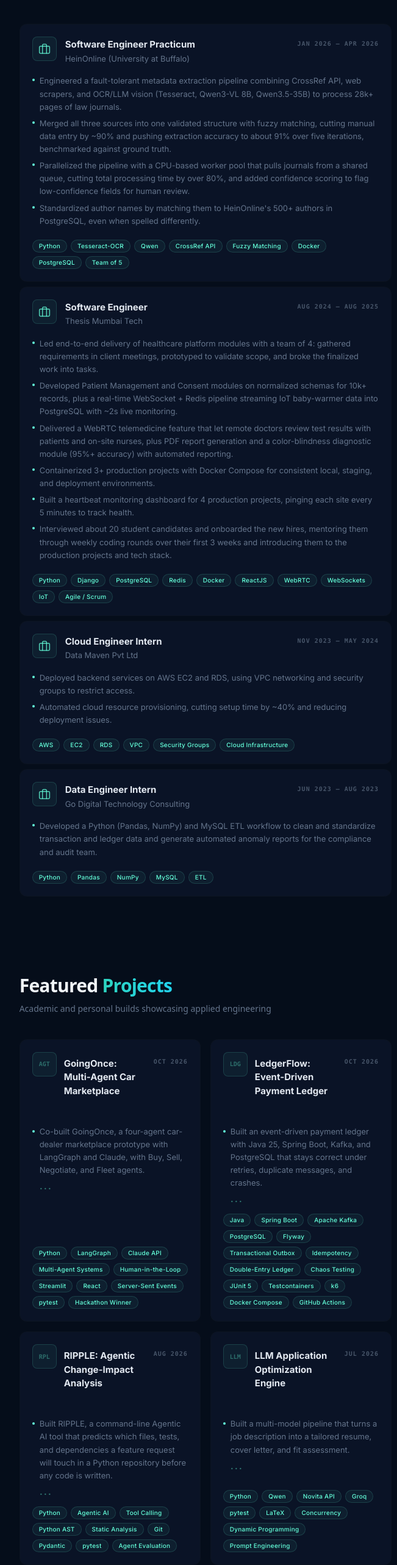
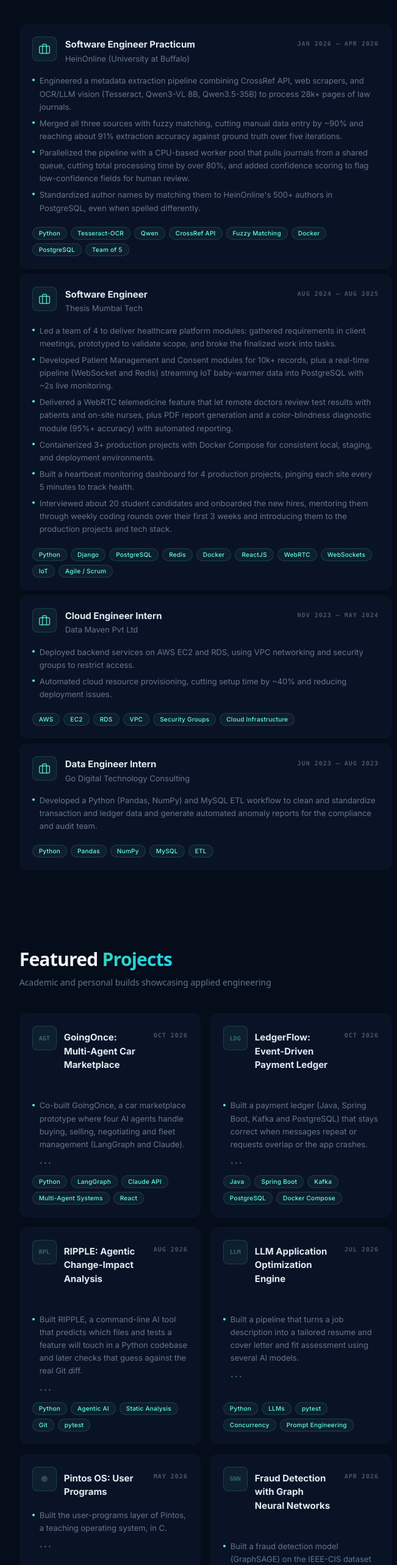
Before and after one commit to Jaypath456/jay-portfolio, a Next.js app: page / in a window 1280 px wide. Shown: the part 960-3526 px from the top of the page at 61% size, without its empty margins (590-1241 px from the left). Built offline with nearby package versions, Linux system fonts and the light colour scheme.

Commit message:
updated CV and concized projects

```diff
--- a/app/page.tsx
+++ b/app/page.tsx
@@ -804,65 +804,30 @@ function TechCard({ category, icon, items }: { category: string; icon: string; i
 
 const techStack: { category: string; icon: string; items: { name: string }[] }[] = [
   {
+    category: 'Programming Languages', icon: '</>',
+    items: [
+      { name: 'Python' }, { name: 'Java' }, { name: 'JavaScript' }, { name: 'Go' }, { name: 'C' }, { name: 'SQL' },
+    ],
+  },
+  {
     category: 'ML & AI', icon: '🧠',
     items: [
       { name: 'PyTorch' }, { name: 'PyTorch Geometric' }, { name: 'TensorFlow' }, { name: 'scikit-learn' },
-      { name: 'Machine Learning' }, { name: 'Deep Learning' }, { name: 'LLMs' }, { name: 'Prompt Engineering' },
-      { name: 'Agentic AI' }, { name: 'Multi-Agent Systems' }, { name: 'LangGraph' }, { name: 'Tool Calling' },
-      { name: 'Human-in-the-Loop Workflows' }, { name: 'Claude API' }, { name: 'Groq API' },
-      { name: 'Graph Neural Networks' }, { name: 'GraphSAGE' }, { name: 'GAT' }, { name: 'CNNs' },
-      { name: 'RNNs' }, { name: 'Transformers' }, { name: 'Focal Loss' }, { name: 'Model Evaluation' },
-      { name: 'OCR (Tesseract)' }, { name: 'Fuzzy Matching' }, { name: 'Threshold Optimization' },
-      { name: 'Data Preprocessing' }, { name: 'Data Transformation' },
+      { name: 'Machine Learning' }, { name: 'Deep Learning' }, { name: 'Transformers' }, { name: 'LLMs' },
+      { name: 'Prompt Engineering' }, { name: 'Agentic AI' }, { name: 'Multi-Agent Systems' }, { name: 'LangGraph' },
+      { name: 'Tool Calling' }, { name: 'Claude API' }, { name: 'Graph Neural Networks' }, { name: 'GraphSAGE' },
+      { name: 'OCR (Tesseract)' },
     ],
   },
   {
     category: 'Backend & Systems', icon: '⚙️',
     items: [
-      { name: 'Django' }, { name: 'DRF' }, { name: 'Django Channels' }, { name: 'REST API' },
-      { name: 'Apache Kafka' }, { name: 'Event-Driven Architecture' }, { name: 'Microservices' },
-      { name: 'Distributed Systems' }, { name: 'Transactional Outbox' }, { name: 'Idempotency' },
-      { name: 'Double-Entry Ledger' }, { name: 'ACID Transactions' }, { name: 'Row-Level Locking' },
-      { name: 'WebSockets' }, { name: 'Redis Pub/Sub' }, { name: 'WebRTC' }, { name: 'OAuth / Auth0' },
-      { name: 'JSON Web Tokens' }, { name: 'ETL Pipelines' }, { name: 'Web Scraping' }, { name: 'CrossRef API' },
-      { name: 'Real-Time Monitoring' }, { name: 'IoT (Arduino Uno)' },
-      { name: 'Operating Systems' }, { name: 'Kernel Development' }, { name: 'Process Lifecycle' }, { name: 'Static Analysis' },
-      { name: 'Kafka KRaft' }, { name: 'Idempotent Consumers' }, { name: 'Reconciliation' }, { name: 'Daphne (ASGI)' }, { name: 'asyncio' },
-      { name: 'JSON / YAML' },
-    ],
-  },
-  {
-    category: 'Software Engineering', icon: '🏗️',
-    items: [
-      { name: 'System Design' }, { name: 'Full-Stack Development' }, { name: 'Backend Development' },
-      { name: 'OOP' }, { name: 'Payment Systems' }, { name: 'Concurrency' }, { name: 'Thread Synchronization' },
-      { name: 'Parallel Processing' }, { name: 'Multiprocessing / Worker Pools' },
-      { name: 'Dependency Analysis' }, { name: 'Change-Impact Analysis' }, { name: 'Regression Analysis' }, { name: 'Backtracking Algorithms' },
-      { name: 'Agile' }, { name: 'Scrum' },
-    ],
-  },
-  {
-    category: 'Testing & Reliability', icon: '🧪',
-    items: [
-      { name: 'Unit Testing' }, { name: 'pytest' }, { name: 'JUnit 5' }, { name: 'AssertJ' }, { name: 'Awaitility' }, { name: 'Testcontainers' },
-      { name: 'Chaos Testing' }, { name: 'Fault Injection' }, { name: 'Load Testing' },
-      { name: 'Latency Measurement' }, { name: 'k6' }, { name: 'Locust' }, { name: 'Continuous Integration' },
-      { name: 'Actuator / Micrometer' },
-    ],
-  },
-  {
-    category: 'Cloud & DevOps', icon: '☁️',
-    items: [
-      { name: 'AWS (EC2, RDS, VPC)' }, { name: 'Docker' }, { name: 'Docker Compose' }, { name: 'Git' },
-      { name: 'GitHub' }, { name: 'GitHub Actions' }, { name: 'Maven' }, { name: 'Flyway' },
-      { name: 'Linux' }, { name: 'GitHub Copilot' }, { name: 'Cursor' }, { name: 'Claude Code' }, { name: 'LaTeX' },
-    ],
-  },
-  {
-    category: 'Programming Languages', icon: '</>',
-    items: [
-      { name: 'Python' }, { name: 'Java' }, { name: 'JavaScript' }, { name: 'Go' }, { name: 'C' },
-      { name: 'SQL' }, { name: 'HTML / CSS' },
+      { name: 'Django' }, { name: 'DRF' }, { name: 'REST API' }, { name: 'Apache Kafka' },
+      { name: 'Event-Driven Architecture' }, { name: 'Microservices' }, { name: 'Distributed Systems' },
+      { name: 'Transactional Outbox' }, { name: 'Idempotency' }, { name: 'ACID Transactions' },
+      { name: 'WebSockets' }, { name: 'Redis Pub/Sub' }, { name: 'WebRTC' }, { name: 'JSON Web Tokens' },
+      { name: 'ETL Pipelines' }, { name: 'Web Scraping' }, { name: 'Operating Systems' }, { name: 'Kernel Development' },
+      { name: 'Static Analysis' },
     ],
   },
   {
@@ -874,10 +839,31 @@ const techStack: { category: string; icon: string; items: { name: string }[] }[]
   {
     category: 'Frameworks & UI', icon: '🛠️',
     items: [
-      { name: 'React' }, { name: 'Spring Boot' }, { name: 'Spring MVC' }, { name: 'Spring Kafka' },
-      { name: 'Spring JDBC / JdbcClient' }, { name: 'Streamlit' }, { name: 'Pydantic' },
-      { name: 'Slate.js / Plate.js' }, { name: 'Pandas' }, { name: 'NumPy' }, { name: 'Librosa' },
-      { name: 'CatBoost' }, { name: 'NetworkX' }, { name: 'Matplotlib' }, { name: 'Tableau' }, { name: 'Power BI' },
+      { name: 'React' }, { name: 'Spring Boot' }, { name: 'Streamlit' }, { name: 'Pydantic' },
+      { name: 'Pandas' }, { name: 'NumPy' },
+    ],
+  },
+  {
+    category: 'Software Engineering', icon: '🏗️',
+    items: [
+      { name: 'System Design' }, { name: 'Full-Stack Development' }, { name: 'Backend Development' },
+      { name: 'OOP' }, { name: 'Payment Systems' }, { name: 'Concurrency' }, { name: 'Thread Synchronization' },
+      { name: 'Parallel Processing' }, { name: 'Agile' }, { name: 'Scrum' },
+    ],
+  },
+  {
+    category: 'Testing & Reliability', icon: '🧪',
+    items: [
+      { name: 'Unit Testing' }, { name: 'pytest' }, { name: 'JUnit 5' }, { name: 'Testcontainers' },
+      { name: 'Chaos Testing' }, { name: 'Load Testing' }, { name: 'k6' }, { name: 'Locust' },
+      { name: 'Continuous Integration' },
+    ],
+  },
+  {
+    category: 'Cloud & DevOps', icon: '☁️',
+    items: [
+      { name: 'AWS (EC2, RDS, VPC)' }, { name: 'Docker' }, { name: 'Docker Compose' }, { name: 'Git' },
+      { name: 'GitHub' }, { name: 'GitHub Actions' }, { name: 'Linux' },
     ],
   },
 ];
@@ -1267,8 +1253,8 @@ export default function Home() {
                       <ExpCard
                         period="Jan 2026 — Apr 2026" title="Software Engineer Practicum" company="HeinOnline (University at Buffalo)"
                         bullets={[
-                          "Engineered a fault-tolerant metadata extraction pipeline combining CrossRef API, web scrapers, and OCR/LLM vision (Tesseract, Qwen3-VL 8B, Qwen3.5-35B) to process 28k+ pages of law journals.",
-                          "Merged all three sources into one validated structure with fuzzy matching, cutting manual data entry by ~90% and pushing extraction accuracy to about 91% over five iterations, benchmarked against ground truth.",
+                          "Engineered a metadata extraction pipeline combining CrossRef API, web scrapers, and OCR/LLM vision (Tesseract, Qwen3-VL 8B, Qwen3.5-35B) to process 28k+ pages of law journals.",
+                          "Merged all three sources with fuzzy matching, cutting manual data entry by ~90% and reaching about 91% extraction accuracy against ground truth over five iterations.",
                           "Parallelized the pipeline with a CPU-based worker pool that pulls journals from a shared queue, cutting total processing time by over 80%, and added confidence scoring to flag low-confidence fields for human review.",
                           "Standardized author names by matching them to HeinOnline's 500+ authors in PostgreSQL, even when spelled differently."
                         ]}
@@ -1277,8 +1263,8 @@ export default function Home() {
                       <ExpCard
                         period="Aug 2024 — Aug 2025" title="Software Engineer" company="Thesis Mumbai Tech"
                         bullets={[
-                          "Led end-to-end delivery of healthcare platform modules with a team of 4: gathered requirements in client meetings, prototyped to validate scope, and broke the finalized work into tasks.",
-                          "Developed Patient Management and Consent modules on normalized schemas for 10k+ records, plus a real-time WebSocket + Redis pipeline streaming IoT baby-warmer data into PostgreSQL with ~2s live monitoring.",
+                          "Led a team of 4 to deliver healthcare platform modules: gathered requirements in client meetings, prototyped to validate scope, and broke the finalized work into tasks.",
+                          "Developed Patient Management and Consent modules for 10k+ records, plus a real-time pipeline (WebSocket and Redis) streaming IoT baby-warmer data into PostgreSQL with ~2s live monitoring.",
                           "Delivered a WebRTC telemedicine feature that let remote doctors review test results with patients and on-site nurses, plus PDF report generation and a color-blindness diagnostic module (95%+ accuracy) with automated reporting.",
                           "Containerized 3+ production projects with Docker Compose for consistent local, staging, and deployment environments.",
                           "Built a heartbeat monitoring dashboard for 4 production projects, pinging each site every 5 minutes to track health.",
@@ -1305,78 +1291,57 @@ export default function Home() {
                   </section>
 
                   {/* Projects */}
-<section id="projects" className="scroll-mt-24">
+                  <section id="projects" className="scroll-mt-24">
                     <SectionHeader whiteText="Featured" tealText="Projects" subtitle="Academic and personal builds showcasing applied engineering" />
                     <motion.div className="grid grid-cols-1 xl:grid-cols-2 gap-4" initial="hidden" whileInView="visible" viewport={{ once: true, margin: '-60px' }} variants={listVariants}>
                       <ProjectCard
                         date="Oct 2026"
                         icon="AGT" title="GoingOnce: Multi-Agent Car Marketplace" href="https://github.com/raunakpandey1/goingonce"
-                        desc="Co-built GoingOnce, a four-agent car-dealer marketplace prototype with LangGraph and Claude, with Buy, Sell, Negotiate, and Fleet agents. Won 1st place in the ACV Auctions + Copart challenge at UB's AI for Good Hackathon Design Challenge. Claude handles language and photos, while search, pricing, and negotiation math run in plain code so results repeat. Includes a Streamlit app, a React front end, and 24 pytest tests."
-                        note="Team of 4 · Hackathon prototype on simulated marketplace data · no real ACV or Copart integration"
-                        tags={['Python', 'LangGraph', 'Claude API', 'Multi-Agent Systems', 'Human-in-the-Loop', 'Streamlit', 'React', 'Server-Sent Events', 'pytest', 'Hackathon Winner']}
+                        desc="Co-built GoingOnce, a car marketplace prototype where four AI agents handle buying, selling, negotiating and fleet management (LangGraph and Claude). It won 1st place in the ACV Auctions + Copart challenge at UB's AI for Good Hackathon. Claude handles language and photos while search and pricing math run in plain code so results stay repeatable."
+                        note="Team of 4 · Hackathon prototype on simulated data"
+                        tags={['Python', 'LangGraph', 'Claude API', 'Multi-Agent Systems', 'React']}
                       />
                       <ProjectCard
                         date="Oct 2026"
                         icon="LDG" title="LedgerFlow: Event-Driven Payment Ledger" href="https://github.com/Jaypath456/ledgerFlow"
-                        desc="Built an event-driven payment ledger with Java 25, Spring Boot, Kafka, and PostgreSQL that stays correct under retries, duplicate messages, and crashes. Uses a transactional outbox, idempotent consumers, and double-entry accounting for exactly-once financial effects over at-least-once delivery. In a 200-request race on one account, exactly 50 payments succeeded, 150 were safely rejected, and the balance ended at $0. Passed 94 automated tests and a 27/27-run chaos campaign with 0 invariant violations, including 14 JVM crashes. Cut p95 latency from 121 ms to 51 ms at 200 payments/s by tuning outbox polling."
-                        note="Personal project · local single-instance stack, not production or highly available · performance and recovery figures are local-machine measurements"
-                        tags={['Java', 'Spring Boot', 'Apache Kafka', 'PostgreSQL', 'Flyway', 'Transactional Outbox', 'Idempotency', 'Double-Entry Ledger', 'Chaos Testing', 'JUnit 5', 'Testcontainers', 'k6', 'Docker Compose', 'GitHub Actions']}
+                        desc="Built a payment ledger (Java, Spring Boot, Kafka and PostgreSQL) that stays correct when messages repeat or requests overlap or the app crashes. It uses safe-to-repeat message handling and double-entry accounting so every payment takes effect exactly once. Passed 58 automated tests and a 27-run crash campaign with 0 violations; in a 200-request race on one account exactly 50 payments succeeded and the balance ended at $0."
+                        note="Personal project · local setup, not production · figures measured locally"
+                        tags={['Java', 'Spring Boot', 'Kafka', 'PostgreSQL', 'Docker Compose']}
                       />
                       <ProjectCard
                         date="Aug 2026"
                         icon="RPL" title="RIPPLE: Agentic Change-Impact Analysis" href="https://github.com/Jaypath456/ripple"
-                        desc="Built RIPPLE, a command-line Agentic AI tool that predicts which files, tests, and dependencies a feature request will touch in a Python repository before any code is written. The LLM picks what to investigate, while Python runs 7 analysis tools, validates every piece of evidence, and caps each run at 25 tool calls. On 30 fresh tasks from 16 repositories, it reached 0.306 precision and 0.311 MRR with 0 unsupported accepted claims. A post-change check compares the prediction to the real Git diff and flags unexpected edits, missing tests, and stale callers."
-                        note="Personal project · Python repositories only · target code is analyzed read-only, never executed · stage-B result uses oracle pre-change predictions · not deployed in production"
-                        tags={['Python', 'Agentic AI', 'Tool Calling', 'Python AST', 'Static Analysis', 'Git', 'Pydantic', 'pytest', 'Agent Evaluation']}
+                        desc="Built RIPPLE, a command-line AI tool that predicts which files and tests a feature will touch in a Python codebase and later checks that guess against the real Git diff. The AI picks what to investigate while plain Python runs 7 analysis tools and checks every piece of evidence it uses. On 30 new tasks from 16 repositories it reached 0.306 precision with 0 unsupported claims accepted."
+                        note="Personal project · Python repositories only · target code is analyzed and never run"
+                        tags={['Python', 'Agentic AI', 'Static Analysis', 'Git', 'pytest']}
                       />
                       <ProjectCard
                         date="Jul 2026"
                         icon="LLM" title="LLM Application Optimization Engine" href="https://github.com/Jaypath456/llm-resume-pipeline"
-                        desc="Built a multi-model pipeline that turns a job description into a tailored resume, cover letter, and fit assessment. Python checks every generated claim against source evidence and rejects unsupported ones. Cut typical runtime by ~73% (~11 to ~3 minutes) with three concurrent workers, backed by a 2,500+ test pytest suite."
-                        note="Open source · built to explore reliable verification loops for LLM-generated output"
-                        tags={['Python', 'Qwen', 'Novita API', 'Groq', 'pytest', 'LaTeX', 'Concurrency', 'Dynamic Programming', 'Prompt Engineering']}
+                        desc="Built a pipeline that turns a job description into a tailored resume and cover letter and fit assessment using several AI models. Python checks every generated claim against source evidence and rejects any it cannot support. Three parallel workers cut typical runtime by about 73% (11 to 3 minutes) and a 2,500+ test suite keeps it reliable."
+                        note="Open source"
+                        tags={['Python', 'LLMs', 'pytest', 'Concurrency', 'Prompt Engineering']}
                       />
                       <ProjectCard
                         date="May 2026"
                         icon="⚙️" title="Pintos OS: User Programs" href="#"
-                        desc="Built the user-programs layer of the Pintos x86 teaching OS in C: process startup, argument passing, wait and exit, and a system-call handler for 13 operations. Tracks up to 128 open files per process, uses locks and memory-access safety checks, and passed all 80 project tests."
+                        desc="Built the user-programs layer of Pintos, a teaching operating system, in C. It handles process startup, argument passing, wait and exit and 13 system calls with locks and memory safety checks. Each process can hold up to 128 open files and the code passed all 80 project tests."
                         note="Academic project · CSE 521 · course repo is private"
-                        tags={['C', 'Kernel', 'Syscalls', 'Process Synchronization', 'Memory Management']}
+                        tags={['C', 'Kernel', 'Syscalls', 'Synchronization']}
                       />
                       <ProjectCard
                         date="Apr 2026"
                         icon="GNN" title="Fraud Detection with Graph Neural Networks" href="https://github.com/Jaypath456/gnn-fraud-detection"
-                        desc="Built a GraphSAGE fraud-detection model on the IEEE-CIS dataset (590k+ transactions) by linking transactions that share card, address, or email features. Used Focal Loss and threshold tuning for the ~27.6:1 class imbalance. GraphSAGE reached 0.9259 AUC-ROC versus ~0.858 for an MLP baseline, while GAT did worse. On the separate Elliptic dataset, GraphSAGE reached about 0.988 AUC."
+                        desc="Built a fraud detection model (GraphSAGE) on the IEEE-CIS dataset of 590k+ transactions by linking transactions that share a card or address or email. It reached 0.9259 AUC-ROC against about 0.858 for a basic MLP baseline using Focal Loss and threshold tuning for the ~27.6:1 class imbalance. On the separate Elliptic dataset it reached about 0.988 AUC."
                         note="Academic project"
-                        tags={['PyTorch', 'GraphSAGE', 'GAT', 'MLP', 'Graph Neural Networks', 'Python', 'IEEE-CIS', 'Elliptic']}
-                      />
-                      <ProjectCard
-                        date="Jan — Apr 2026"
-                        icon="OCR" title="AI Metadata Extraction Pipeline" href="https://github.com/Jaypath456/AI_metadata_extraction_pipeline"
-                        desc="Built an OCR and LLM pipeline that extracts metadata from 47 law journals (28k+ page images) using CrossRef, web scraping, Tesseract-OCR, and Qwen models. Fuzzy matching merges the sources into validated YAML, reaching 90.81% accuracy over five iterations and cutting manual entry by ~90%. A worker pool processes journals in parallel, and an aiscore flags low-confidence fields for human review."
-                        note="Software Engineer Practicum · Team of 5 · HeinOnline"
-                        tags={['Python', 'Tesseract-OCR', 'Qwen-35B', 'LLMs', 'Docker', 'ETL']}
+                        tags={['PyTorch', 'GraphSAGE', 'Graph Neural Networks', 'Python']}
                       />
                       <ProjectCard
                         date="Mar 2026"
                         icon="OPS" title="LaunchOps: Office Onboarding & Real-Time Learning Platform" href="https://github.com/Jaypath456/LaunchOps"
-                        desc="Built LaunchOps, an office onboarding platform (Django REST Framework, React, PostgreSQL) with a 20-task workflow across HR, IT, manager, and employee roles, enforced on the server. Includes a learning track with five lessons and graded quizzes (70% to pass). The live-quiz service runs as two Go replicas behind nginx, using Redis Pub/Sub and MongoDB for live answers."
-                        note="Personal project · payroll, provisioning, and identity steps are labeled demo simulations · MongoDB holds live answers only, PostgreSQL stays primary · Go benchmark harness built, results pending"
-                        tags={['Go', 'Redis Pub/Sub', 'Redis Lua', 'MongoDB', 'Django', 'DRF', 'Django Channels', 'React', 'PostgreSQL', 'WebSockets', 'nginx', 'JWT', 'Locust', 'Docker Compose']}
-                      />
-                      <ProjectCard
-                        date="Nov 2025"
-                        icon="IoT" title="Temperature Monitoring System" href="https://github.com/Jaypath456/UB_hackathon"
-                        desc="Built an IoT system at a weekend hackathon that tracks building temperatures in real time with Arduino sensors. A Django REST Framework backend validates readings and stores them in PostgreSQL, and a ReactJS dashboard shows current temperatures by location."
-                        note="Team of 3 · UB Hacking Fall 2025"
-                        tags={['Arduino', 'Django', 'DRF', 'ReactJS', 'Auth0', 'IoT', 'PostgreSQL', 'REST APIs']}
-                      />
-                      <ProjectCard
-                        date="Apr 2023"
-                        icon="🎵" title="Music Genre Classification" href="https://github.com/Jaypath456/Music-Genre-Classification"
-                        desc="Classified audio files into genres using feature extraction techniques, achieving 97.68% accuracy. Published in IJRAR Volume 10, Issue 2. Algorithms: CatBoost, KNN."
-                        note="Undergraduate Capstone Project"
-                        tags={['Python', 'CatBoost', 'KNN', 'Feature Extraction', 'Published Research']}
+                        desc="Built LaunchOps, an office onboarding platform (Django, React and PostgreSQL) with a 20-task checklist shared across HR and IT and manager and employee roles and enforced on the server. It also has a learning track with five lessons and graded quizzes (70% to pass). An optional live-quiz service in Go runs as two copies behind nginx and uses Redis and MongoDB for live answers."
+                        note="Personal project · payroll and identity steps are demo simulations"
+                        tags={['Django', 'React', 'PostgreSQL', 'Go', 'Redis']}
                       />
                     </motion.div>
                   </section>
@@ -1387,7 +1352,7 @@ export default function Home() {
                     <motion.div className="space-y-3" initial="hidden" whileInView="visible" viewport={{ once: true, margin: '-60px' }} variants={listVariants}>
                       <EducationCard
                         degree="M.S. Computer Science" school="University at Buffalo, SUNY"
-                        period="Aug 2025 — Feb 2027" gpa="3.85 / 4.0"
+                        period="Aug 2025 — Dec 2026" gpa="3.85 / 4.0"
                         highlights={[
                           'Focus: Machine Learning, Graph Neural Networks, Agentic AI',
                           'Industry project: OCR-LLM metadata pipeline for HeinOnline (practicum)',
```
Also changed, not shown: 1 other file (tests, documents, lock files or other folders).
